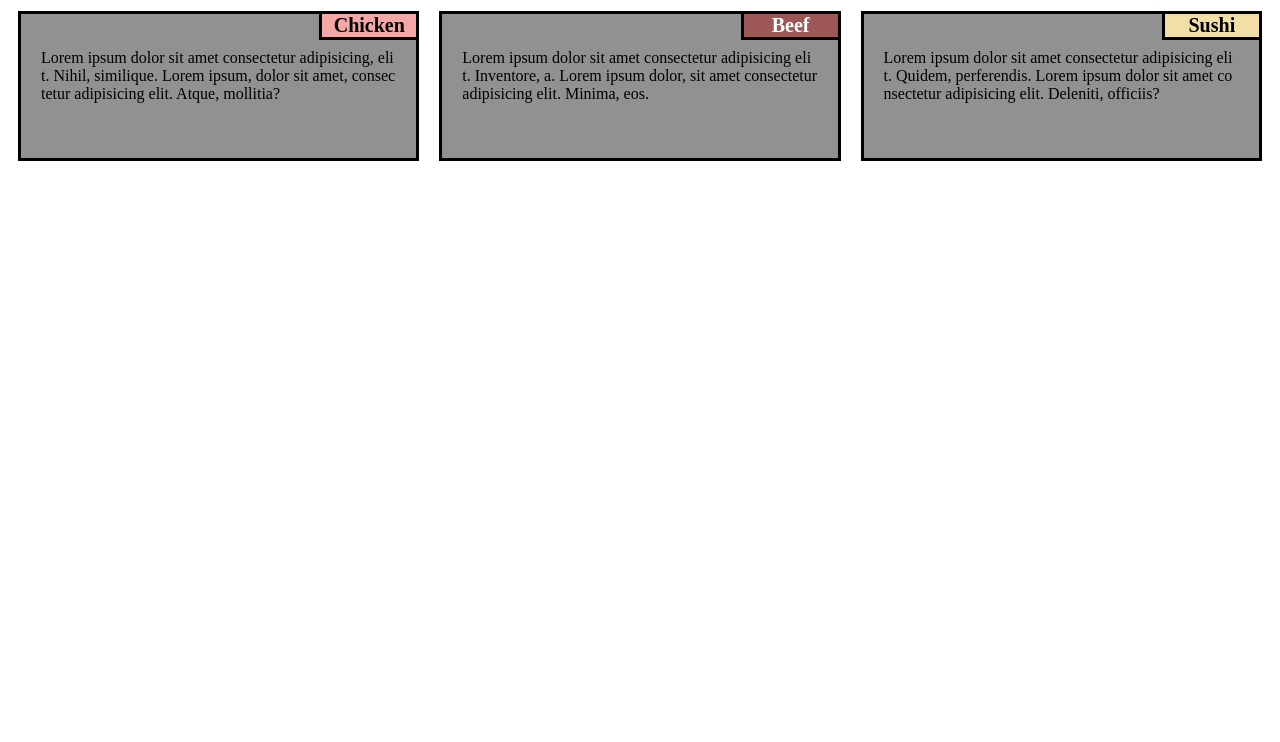
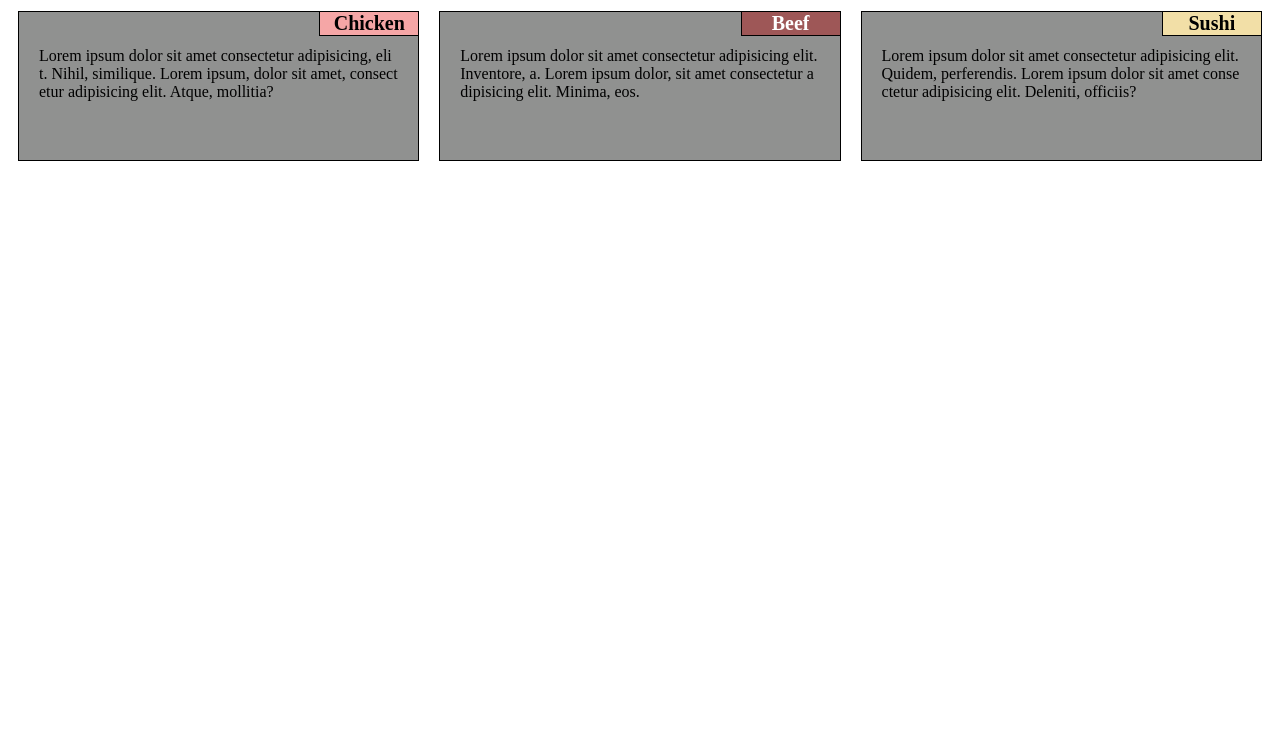
Before and after one commit to Rachel-LJH/Module2-assignment, a plain HTML site: page index.html in a window 1280 px wide. Shown: the part 58-800 px from the top of the page. Drawn offline with Linux system fonts and the light colour scheme.

Commit message:
Add files via upload

```diff
--- a/style.css
+++ b/style.css
@@ -21,7 +21,7 @@ h1{
 .BOX{
 	position: relative;
 	height:150px;
-	border: 3px solid black;
+	border: 1px solid black;
 	background-color: #909190;
 
 
@@ -39,9 +39,9 @@ h1{
 	float:right;
 	text-align: center;
 	width: 100px;
-	margin-right: -3px;
-	margin-top: -3px;
-	border:3px solid black;
+	margin-right: -1px;
+	margin-top: -1px;
+	border:1px solid black;
 
 }
 
```
